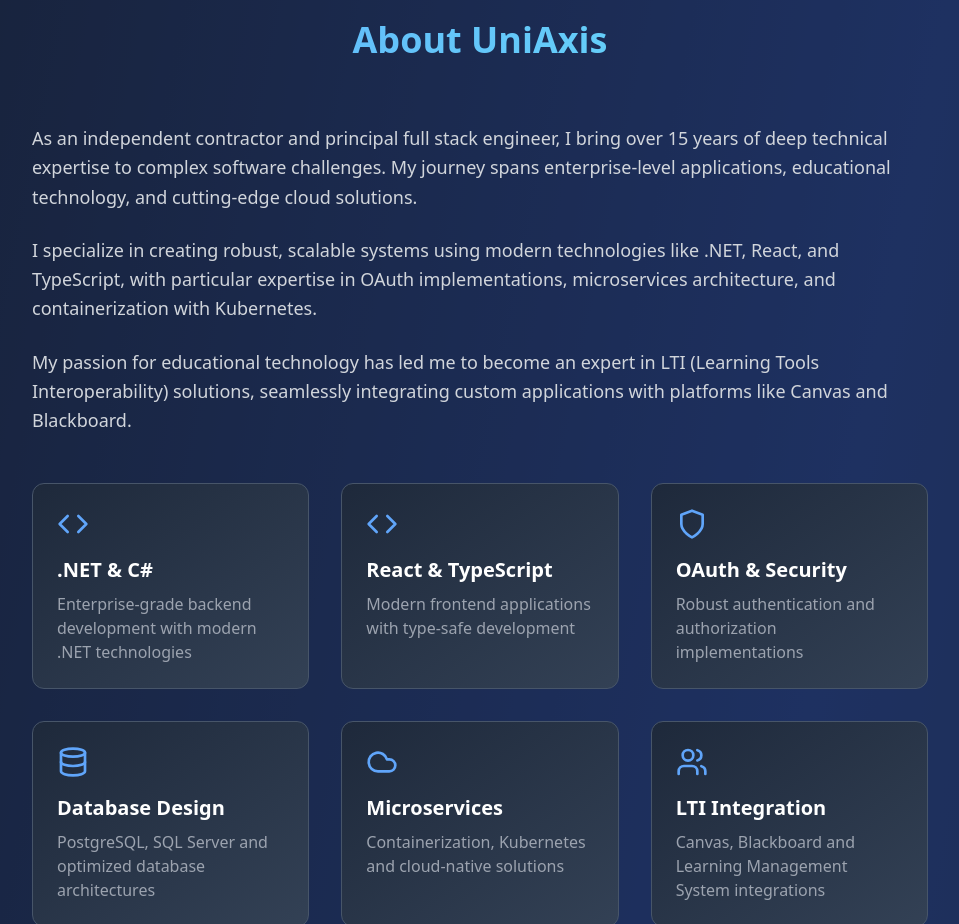
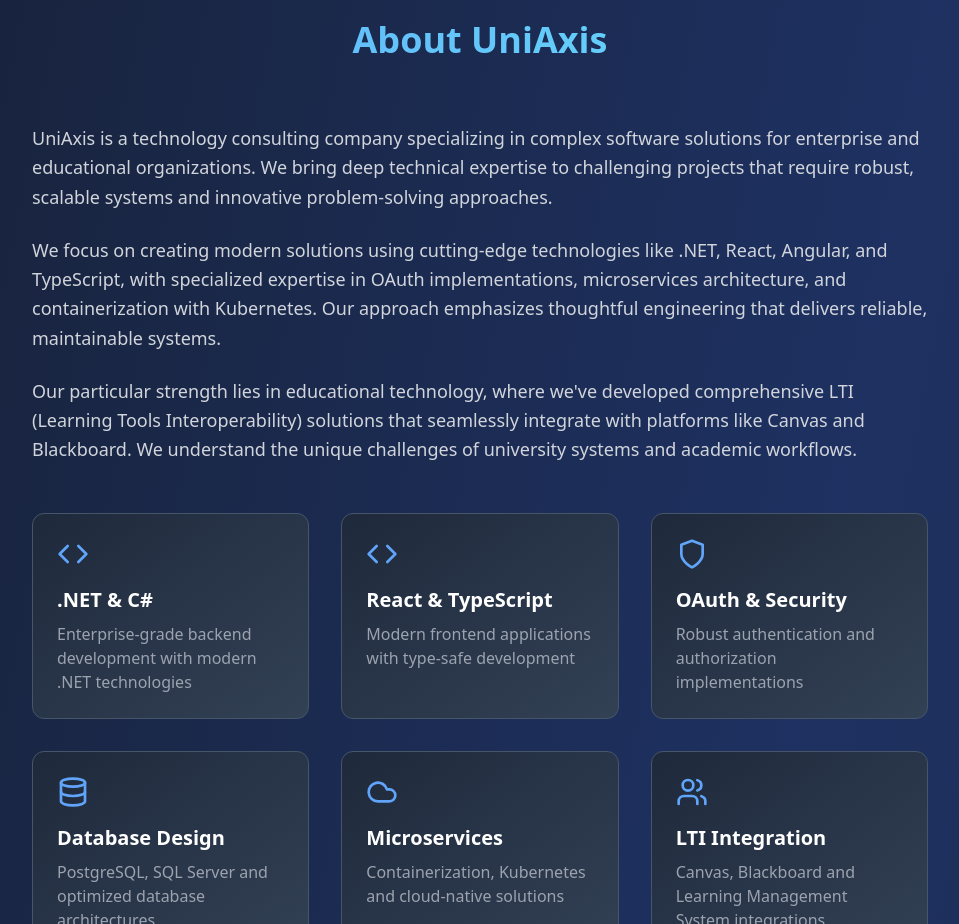
Before and after one commit to hemachand1989/uniaxis-website, a React (Vite) app: page / in a window 1280 px wide. Shown: the part 860-1784 px from the top of the page, without its empty margins (160-1119 px from the left). Built offline with nearby package versions, Linux system fonts and the light colour scheme.

Commit message:
Update About section to focus on company (we) rather than individual (I)

```diff
--- a/src/components/sections/AboutSection.tsx
+++ b/src/components/sections/AboutSection.tsx
@@ -11,17 +11,19 @@ export const AboutSection: React.FC = () => {
       <div className="max-w-4xl mx-auto">
         <div className="text-lg text-gray-300 mb-12 leading-relaxed">
           <p className="mb-6">
-            As an independent contractor and principal full stack engineer, I bring over 15 years of deep technical expertise
-            to complex software challenges. My journey spans enterprise-level applications, educational technology, and
-            cutting-edge cloud solutions.
+            UniAxis is a technology consulting company specializing in complex software solutions for enterprise
+            and educational organizations. We bring deep technical expertise to challenging projects that require
+            robust, scalable systems and innovative problem-solving approaches.
           </p>
           <p className="mb-6">
-            I specialize in creating robust, scalable systems using modern technologies like .NET, React, and TypeScript,
-            with particular expertise in OAuth implementations, microservices architecture, and containerization with Kubernetes.
+            We focus on creating modern solutions using cutting-edge technologies like .NET, React, Angular, and TypeScript,
+            with specialized expertise in OAuth implementations, microservices architecture, and containerization with Kubernetes.
+            Our approach emphasizes thoughtful engineering that delivers reliable, maintainable systems.
           </p>
           <p>
-            My passion for educational technology has led me to become an expert in LTI (Learning Tools Interoperability)
-            solutions, seamlessly integrating custom applications with platforms like Canvas and Blackboard.
+            Our particular strength lies in educational technology, where we've developed comprehensive LTI (Learning Tools
+            Interoperability) solutions that seamlessly integrate with platforms like Canvas and Blackboard. We understand
+            the unique challenges of university systems and academic workflows.
           </p>
         </div>
 
```
